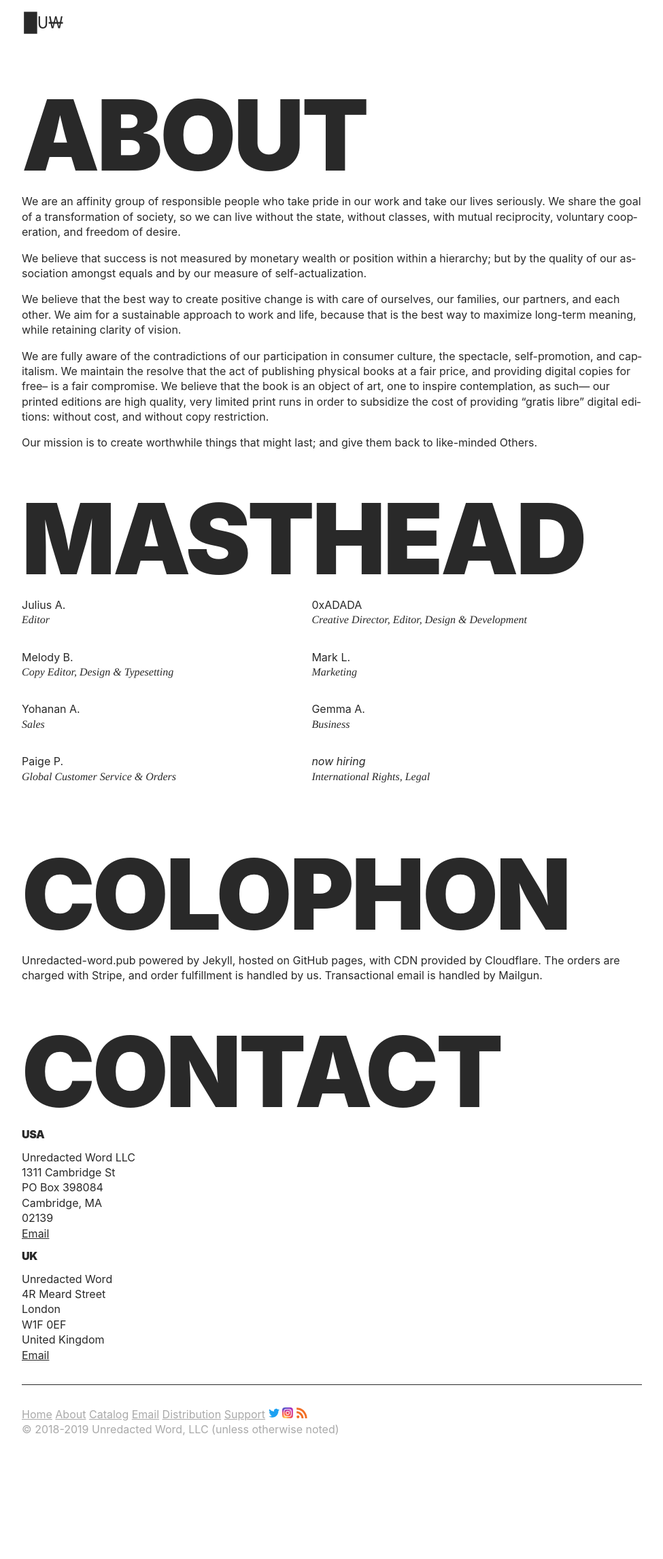
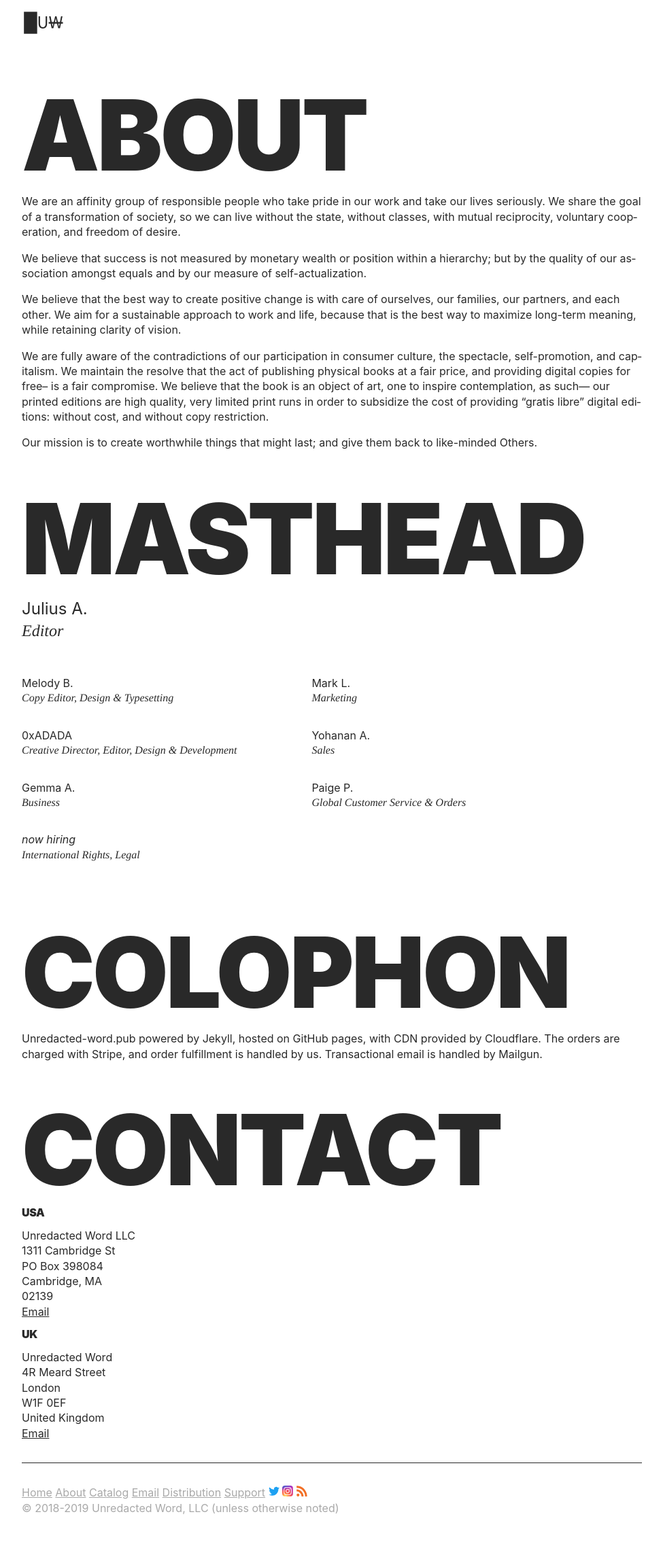
Before and after one commit to unredacted-word/unredacted-word.github.io, a Jekyll site: the page built from about.md, in a window 1280 px wide. Shown: the whole page at 68% size, without its empty margins (152-1127 px from the left). Built offline with Jekyll 4.4.1, drawn with Linux system fonts in a browser that asks for light colours; our own code applies the rules of GitHub Pages for plain Markdown files; before the commit the page ends 2179 px from its top, so only the background shows below that; part of the change alters nothing that is shown.

```diff
--- a/about.md
+++ b/about.md
@@ -12,6 +12,11 @@ style: |
     flex-basis: 45%;
     margin-right: 1em;
     margin-bottom: 1em;
+  }
+  .masthead li:first-child {
+    flex-basis: 100%;
+    font-size: 1.5em;
+    margin-right: 0;
   }
   .masthead p {
     font-style: italic;
@@ -56,12 +61,6 @@ like-minded Others.
     </p>
   </li>
   <li>
-    0xADADA
-    <p>
-      Creative Director, Editor, Design &amp; Development
-    </p>
-  </li>
-  <li>
     Melody B.
     <p>
       Copy Editor, Design &amp; Typesetting
@@ -71,6 +70,12 @@ like-minded Others.
     Mark L.
     <p>
       Marketing
+    </p>
+  </li>
+  <li>
+    0xADADA
+    <p>
+      Creative Director, Editor, Design &amp; Development
     </p>
   </li>
   <li>
```
